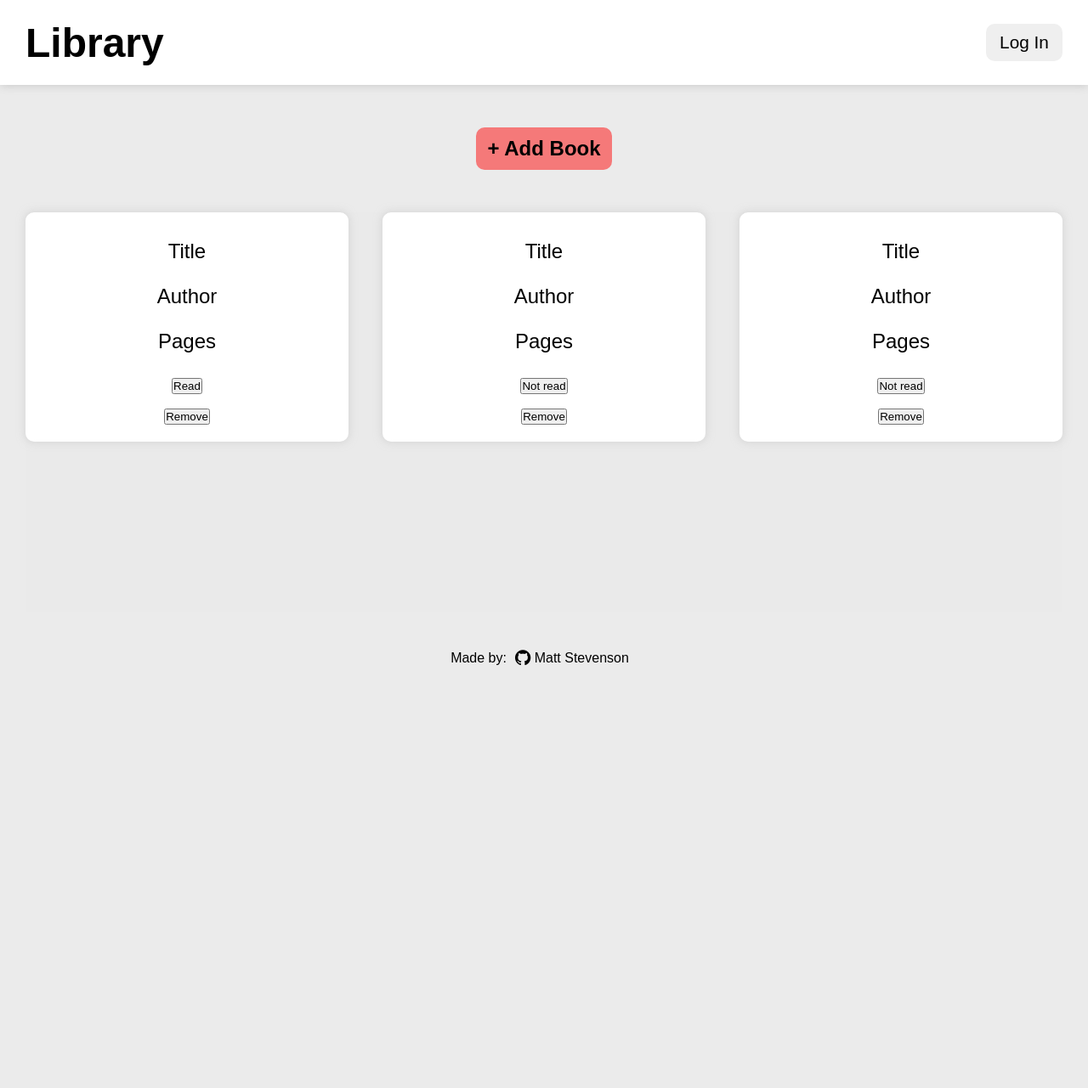
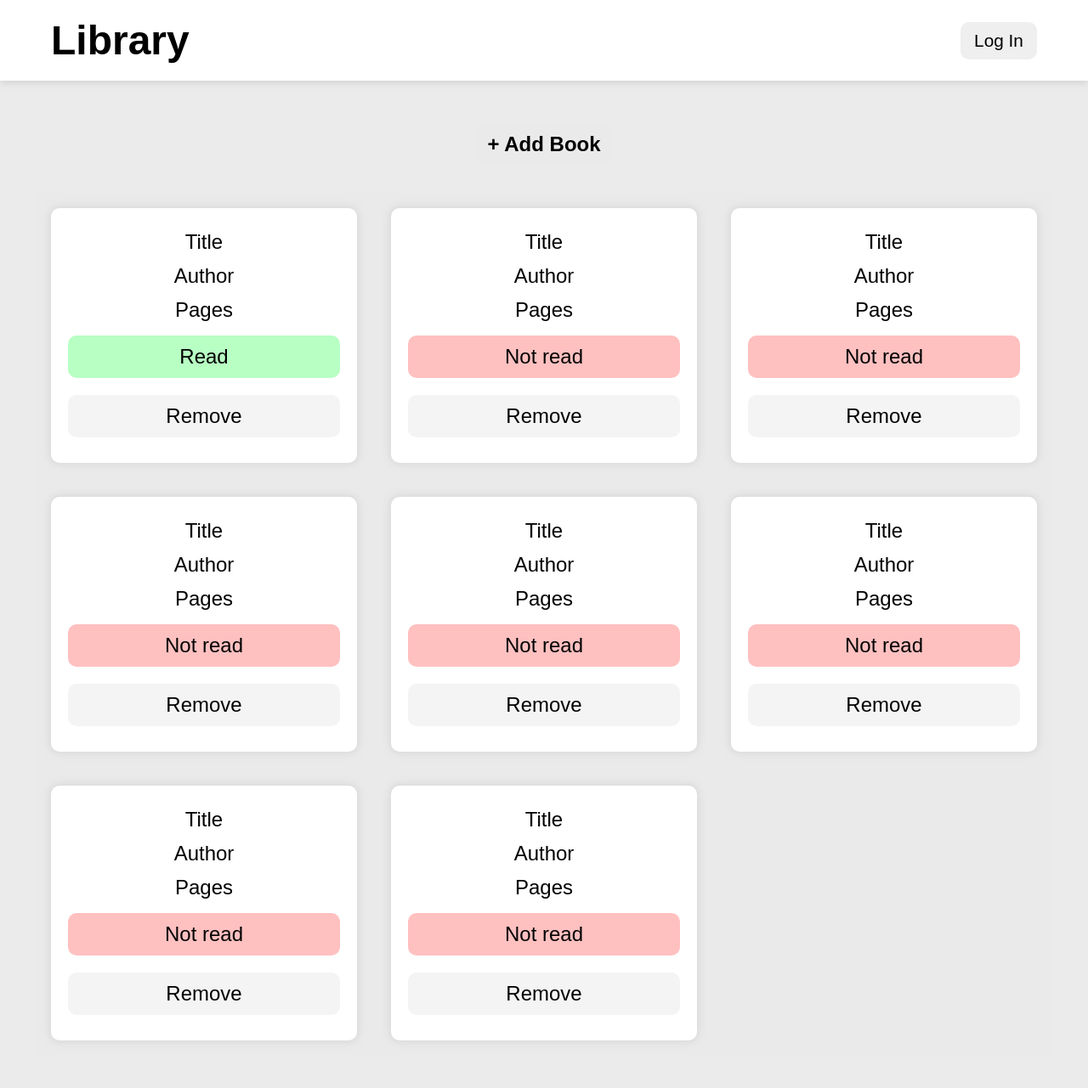
Before and after one commit to Matt-998/Library, a plain HTML site: page index.html in a window 1280 px wide. Shown: the top 1281 px of the page at 85% size. Before the commit the page ends 800 px from the top, so only its background shows below. Drawn offline with Linux system fonts and the light colour scheme.

Commit message:
Complete styling for now

```diff
--- a/index.html
+++ b/index.html
@@ -13,8 +13,10 @@
   </head>
   <body>
     <header>
-      <h1>Library</h1>
-      <button class="login">Log In</button>
+      <div class="headerInner">
+        <h1>Library</h1>
+        <button class="login">Log In</button>
+      </div>
     </header>
     <button class="openModal">+ Add Book</button>
     <dialog class="modal">
@@ -41,7 +43,7 @@
           placeholder="Pages"
           required
         />
-        <div>
+        <div class="readCheck">
           <label for="read">Have you read it?</label>
           <input type="checkbox" name="read" id="read" />
         </div>
@@ -70,6 +72,41 @@
         <button class="notRead">Not read</button>
         <button class="remove">Remove</button>
       </div>
+      <div class="book">
+        <p>Title</p>
+        <p>Author</p>
+        <p>Pages</p>
+        <button class="notRead">Not read</button>
+        <button class="remove">Remove</button>
+      </div>
+      <div class="book">
+        <p>Title</p>
+        <p>Author</p>
+        <p>Pages</p>
+        <button class="notRead">Not read</button>
+        <button class="remove">Remove</button>
+      </div>
+      <div class="book">
+        <p>Title</p>
+        <p>Author</p>
+        <p>Pages</p>
+        <button class="notRead">Not read</button>
+        <button class="remove">Remove</button>
+      </div>
+      <div class="book">
+        <p>Title</p>
+        <p>Author</p>
+        <p>Pages</p>
+        <button class="notRead">Not read</button>
+        <button class="remove">Remove</button>
+      </div>
+      <div class="book">
+        <p>Title</p>
+        <p>Author</p>
+        <p>Pages</p>
+        <button class="notRead">Not read</button>
+        <button class="remove">Remove</button>
+      </div>
     </div>
     <footer>
       Made by:
--- a/styles.css
+++ b/styles.css
@@ -4,25 +4,33 @@
   padding: 0;
 }
 
+html {
+  position: relative;
+  min-height: 100%;
+}
+
 body {
   background-color: #ebebeb;
   font-size: 24px;
   font-family: Arial, Helvetica, sans-serif;
-  display: grid;
-  grid-template-rows: 100px 150px 1fr 50px;
-  height: 100vh;
+  text-align: center;
+  margin-bottom: 100px;
 }
 
 header {
   background-color: #fff;
+  display: block;
+  box-shadow: 0px 1px 10px 0px rgb(201, 201, 201);
+  margin-bottom: 50px;
+}
+
+.headerInner {
+  max-width: 1200px;
+  padding: 20px;
+  margin: 0 auto;
   display: flex;
+  justify-content: space-between;
   align-items: center;
-  justify-content: space-between;
-  flex: 1;
-  padding: 30px;
-  height: 100px;
-  box-shadow: 0px 1px 10px 0px rgb(201, 201, 201);
-  margin-bottom: 30px;
 }
 
 .login {
@@ -35,7 +43,7 @@ header {
 
 .openModal {
   font-size: 1.5rem;
-  background-color: #ff00007c;
+  background-color: #e9e9e97c;
   border-radius: 10px;
   border: none;
   font-weight: 600;
@@ -45,12 +53,74 @@ header {
   place-self: center;
 }
 
+.modal {
+  width: 300px;
+  height: 400px;
+  border: none;
+  border-radius: 10px;
+  padding: 20px;
+  background-color: #e9e9e9;
+  font-size: 1.2rem;
+}
+
+form {
+  height: 100%;
+  display: flex;
+  flex-direction: column;
+  justify-content: space-between;
+  align-items: center;
+  background-color: #e9e9e97c;
+}
+
+form h2 {
+  font-size: 1.5rem;
+}
+
+#title,
+#author,
+#pages {
+  width: 100%;
+  height: 40px;
+  border-radius: 10px;
+  border: none;
+  padding: 10px;
+  font-size: 1rem;
+}
+
+.readCheck {
+  display: flex;
+  align-items: center;
+  gap: 8px;
+}
+
+#read {
+  accent-color: white;
+  height: 15px;
+  width: 15px;
+}
+
+input:focus {
+  outline: none;
+}
+
+form button {
+  width: 100%;
+  height: 50px;
+  border-radius: 10px;
+  background-color: #b8ffc3;
+  font-size: inherit;
+  margin: 10px 0;
+  border: none;
+}
+
 .grid {
   background-color: #e9e9e97c;
+  max-width: 1200px;
   display: grid;
   grid-template-columns: repeat(auto-fit, minmax(300px, 1fr));
   gap: 40px;
-  margin: 0 30px 30px;
+  padding: 20px;
+  margin: 30px auto;
 }
 
 .book {
@@ -58,15 +128,39 @@ header {
   display: grid;
   grid-template-rows: repeat(4, 1fr);
   place-items: center;
-  height: 270px;
+  height: 300px;
   min-height: 270px;
   padding: 20px;
   border-radius: 10px;
   box-shadow: 0px 0px 10px 1px rgba(196, 196, 196, 0.541);
 }
 
+.book button {
+  width: 100%;
+  height: 50px;
+  border-radius: 10px;
+  background-color: #e9e9e97c;
+  font-size: inherit;
+  margin: 10px 0;
+  border: none;
+}
+
+.book .notRead {
+  background-color: #ff9c9ca2;
+}
+
+.book .read {
+  background-color: #b8ffc3;
+}
+
 footer {
-  font-size: 1rem;
+  position: absolute;
+  padding: 10px 0;
+
+  bottom: 0;
+  left: 0;
+  width: 100%;
+  font-size: 1.1rem;
   display: flex;
   align-items: center;
   justify-content: center;
@@ -75,6 +169,7 @@ footer {
 footer a {
   padding: 10px;
   color: #000;
+  display: block;
   position: relative;
   text-decoration: none;
 }
@@ -100,3 +195,12 @@ a:hover::after {
   transform: scaleX(1);
   transform-origin: bottom left;
 }
+
+button {
+  transition: filter 0.2s ease-in-out;
+}
+
+button:hover {
+  filter: brightness(85%);
+  cursor: pointer;
+}
```
